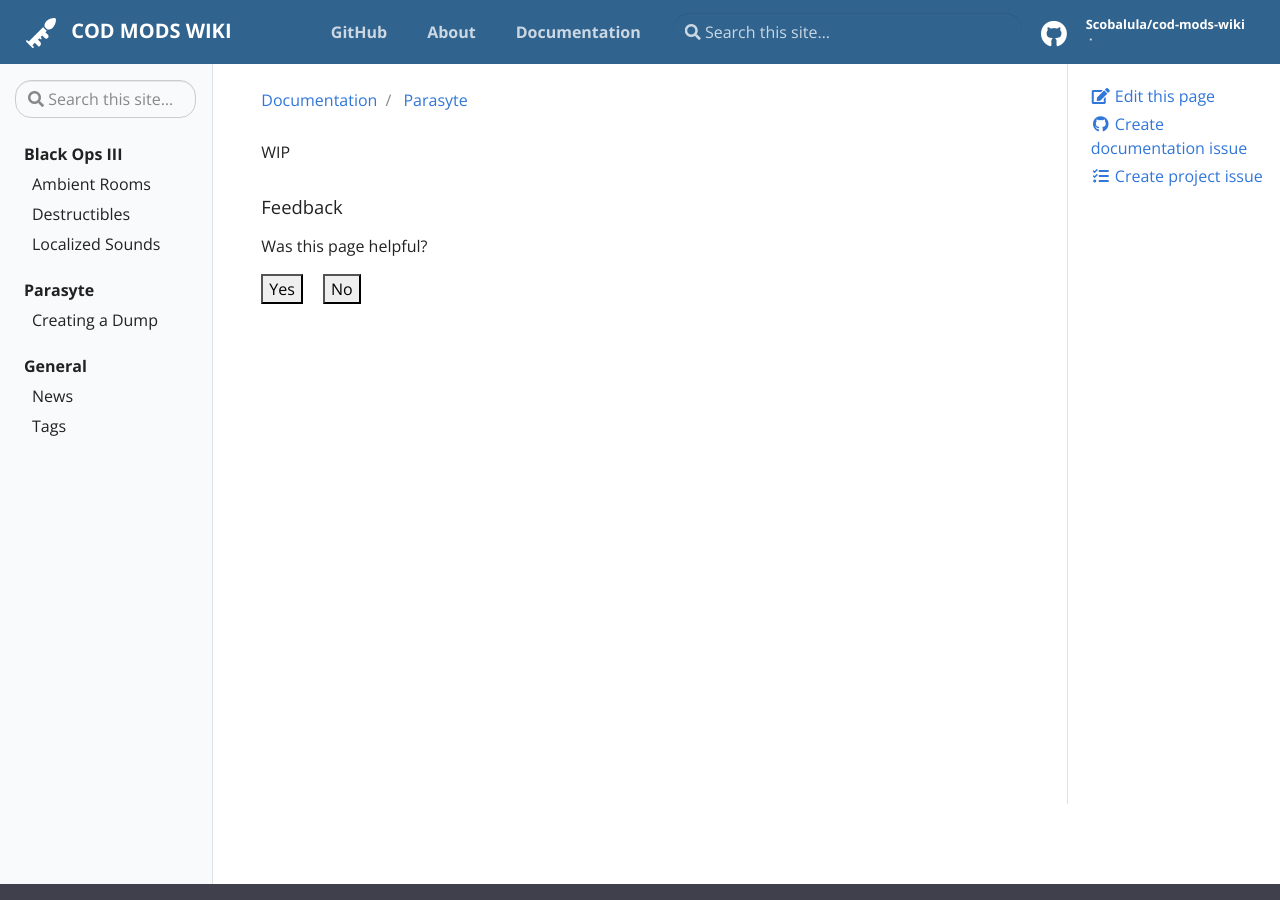
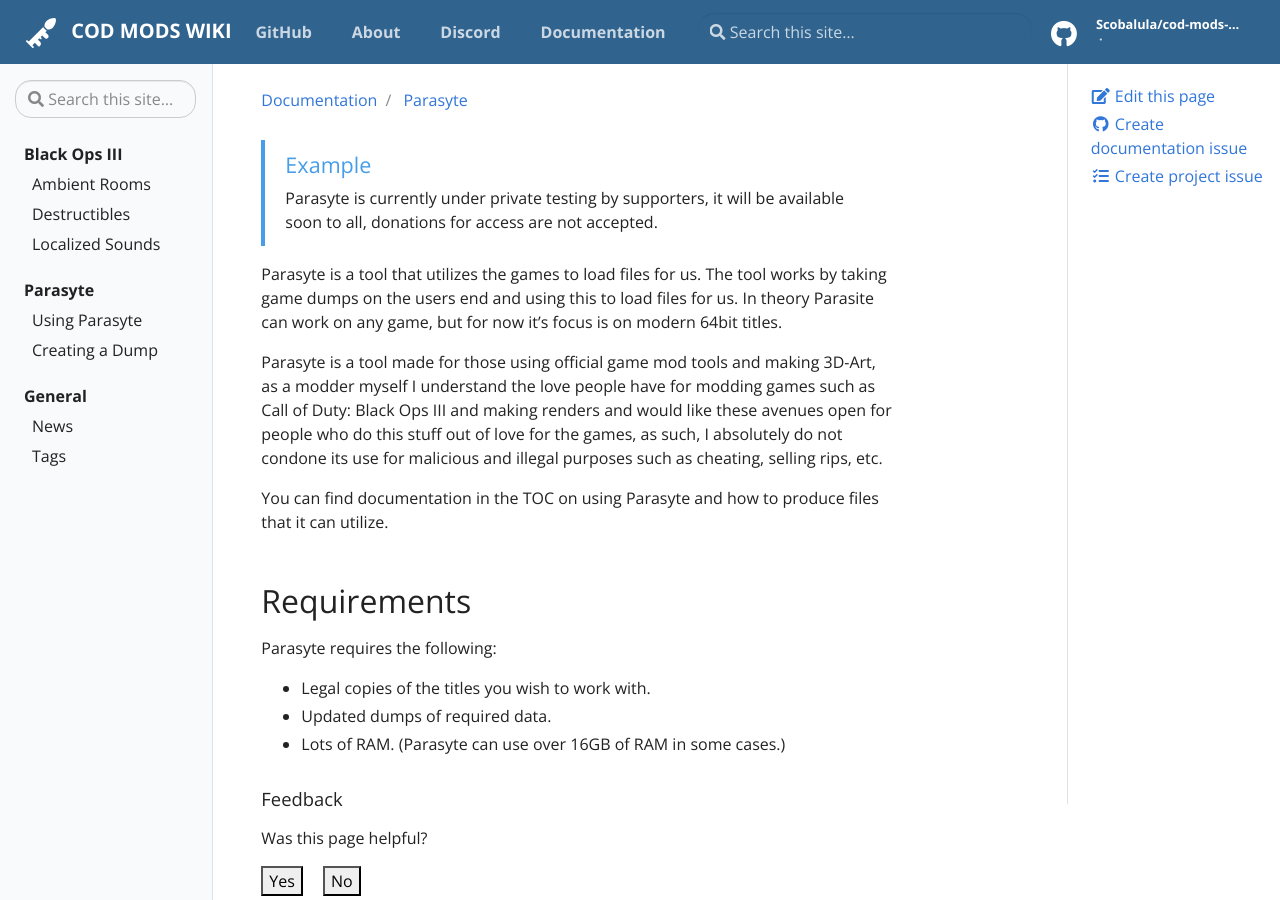
Before and after one commit to Scobalula/cod-mods-wiki, a Jekyll site: the page built from _docs/parasyte/index.md, in a window 1280 px wide and 900 px high. Built offline with Jekyll 4.4.1, drawn with Linux system fonts in a browser that asks for light colours.

Commit message:
Add some more Parasyte Documentation.

```diff
--- a/_data/navigation.yml
+++ b/_data/navigation.yml
@@ -1,4 +1,6 @@
 - title: About
   url: about
+- title: Discord
+  external_url: https://discord.gg/RyqyThu
 - title: Documentation
   url: docs
--- a/_data/toc.yml
+++ b/_data/toc.yml
@@ -17,6 +17,8 @@
 - title: "Parasyte"
   url: "docs/parasyte/index"
   links:
+    - title: "Using Parasyte"
+      url: "docs/parasyte/using_parasyte"
     - title: "Creating a Dump"
       url: "docs/parasyte/creating_a_dump"
 - title: "General"
--- a/_docs/parasyte/index.md
+++ b/_docs/parasyte/index.md
@@ -4,4 +4,18 @@ title: Parasyte
 permalink: /docs/parasyte/
 ---
 
-WIP
+{% include alert.html title="Example" type="info" content="Parasyte is currently under private testing by supporters, it will be available soon to all, donations for access are not accepted." %}
+
+Parasyte is a tool that utilizes the games to load files for us. The tool works by taking game dumps on the users end and using this to load files for us. In theory Parasite can work on any game, but for now it's focus is on modern 64bit titles.
+
+Parasyte is a tool made for those using official game mod tools and making 3D-Art, as a modder myself I understand the love people have for modding games such as Call of Duty: Black Ops III and making renders and would like these avenues open for people who do this stuff out of love for the games, as such, I absolutely do not condone its use for malicious and illegal purposes such as cheating, selling rips, etc.
+
+You can find documentation in the TOC on using Parasyte and how to produce files that it can utilize.
+
+## Requirements
+
+Parasyte requires the following:
+
+* Legal copies of the titles you wish to work with.
+* Updated dumps of required data.
+* Lots of RAM. (Parasyte can use over 16GB of RAM in some cases.)
```
Also changed, not shown: _docs/parasyte/using_parasyte.md (added, +111 -0 lines), assets/img/parasyte_example.png (added).
